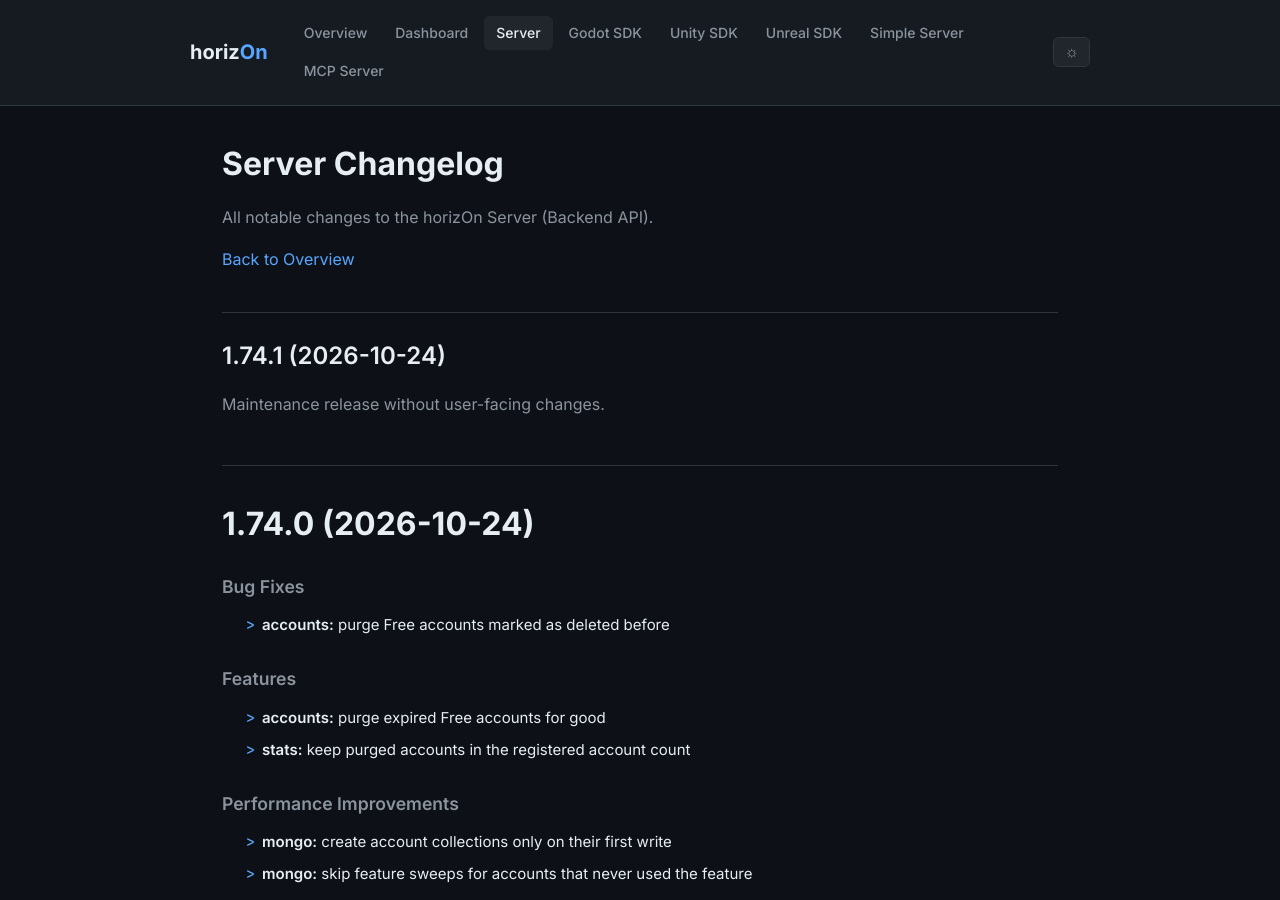
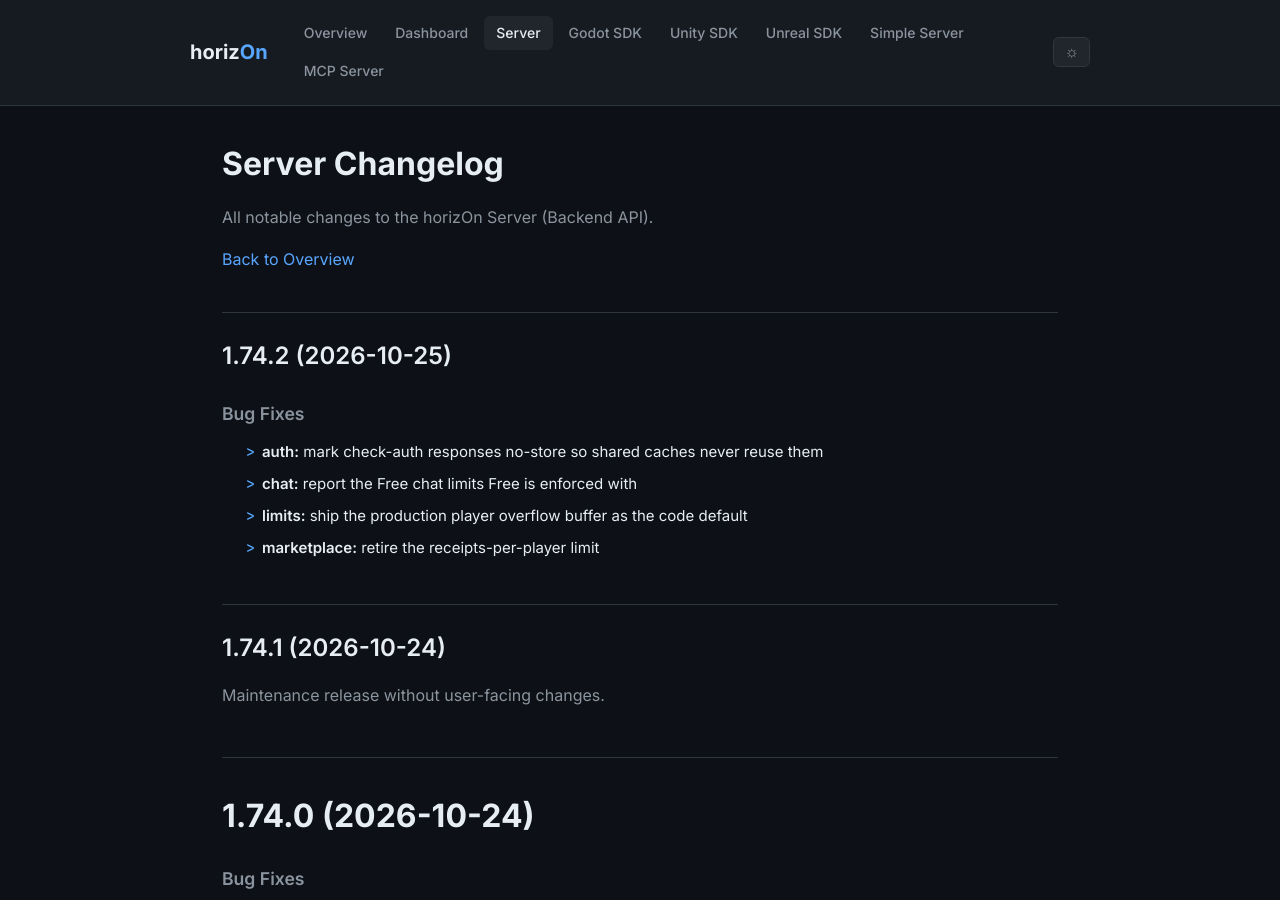
Before and after one commit to ProjectMakersDE/horizOn-Changelog, a Jekyll site: the page built from server-changelog.md, in a window 1280 px wide and 900 px high. Built offline with Jekyll 4.4.1, drawn with Linux system fonts in a browser that asks for light colours.

Commit message:
chore: reconcile changelogs

```diff
--- a/server-changelog.md
+++ b/server-changelog.md
@@ -8,6 +8,16 @@ title: Server Changelog
 All notable changes to the horizOn Server (Backend API).
 
 [Back to Overview](.)
+
+## 1.74.2 (2026-10-25)
+
+
+### Bug Fixes
+
+* **auth:** mark check-auth responses no-store so shared caches never reuse them
+* **chat:** report the Free chat limits Free is enforced with
+* **limits:** ship the production player overflow buffer as the code default
+* **marketplace:** retire the receipts-per-player limit
 
 ## 1.74.1 (2026-10-24)
 
```
Also changed, not shown: index.md (+1 -1 lines).
